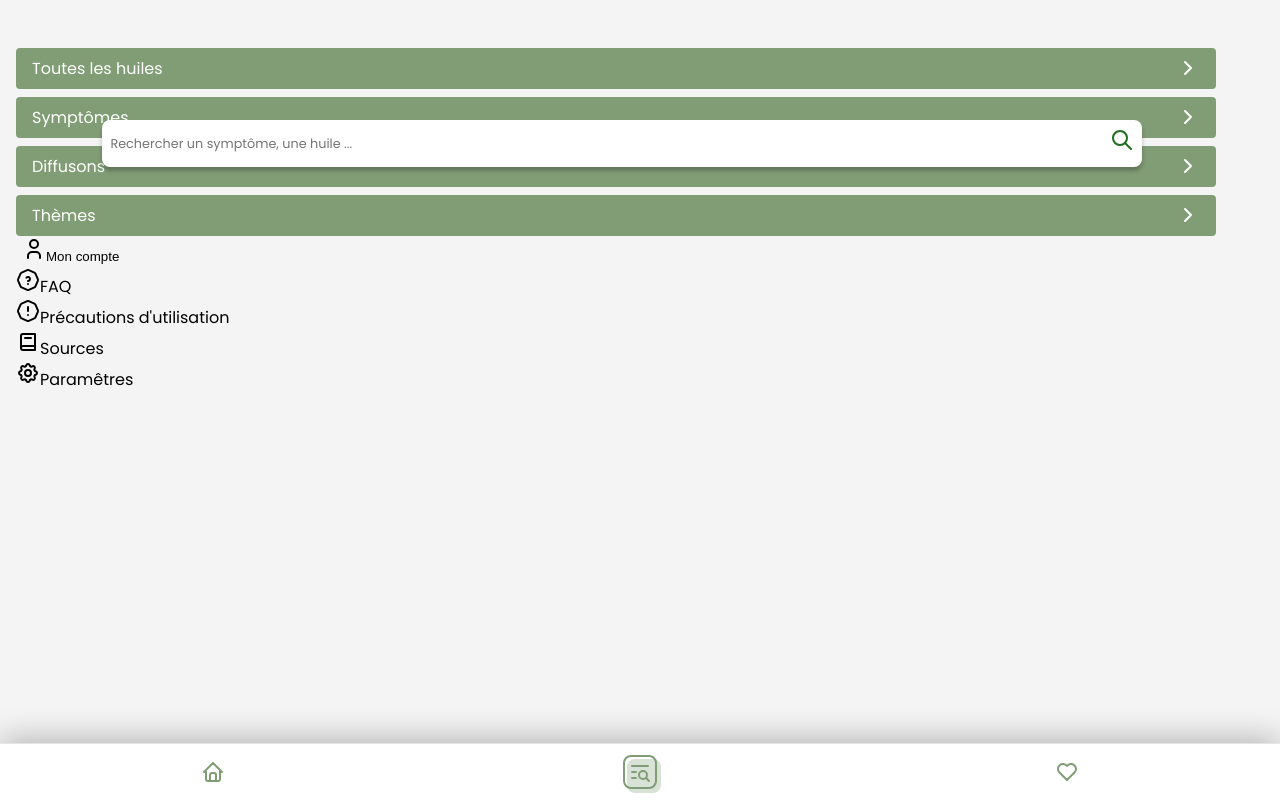
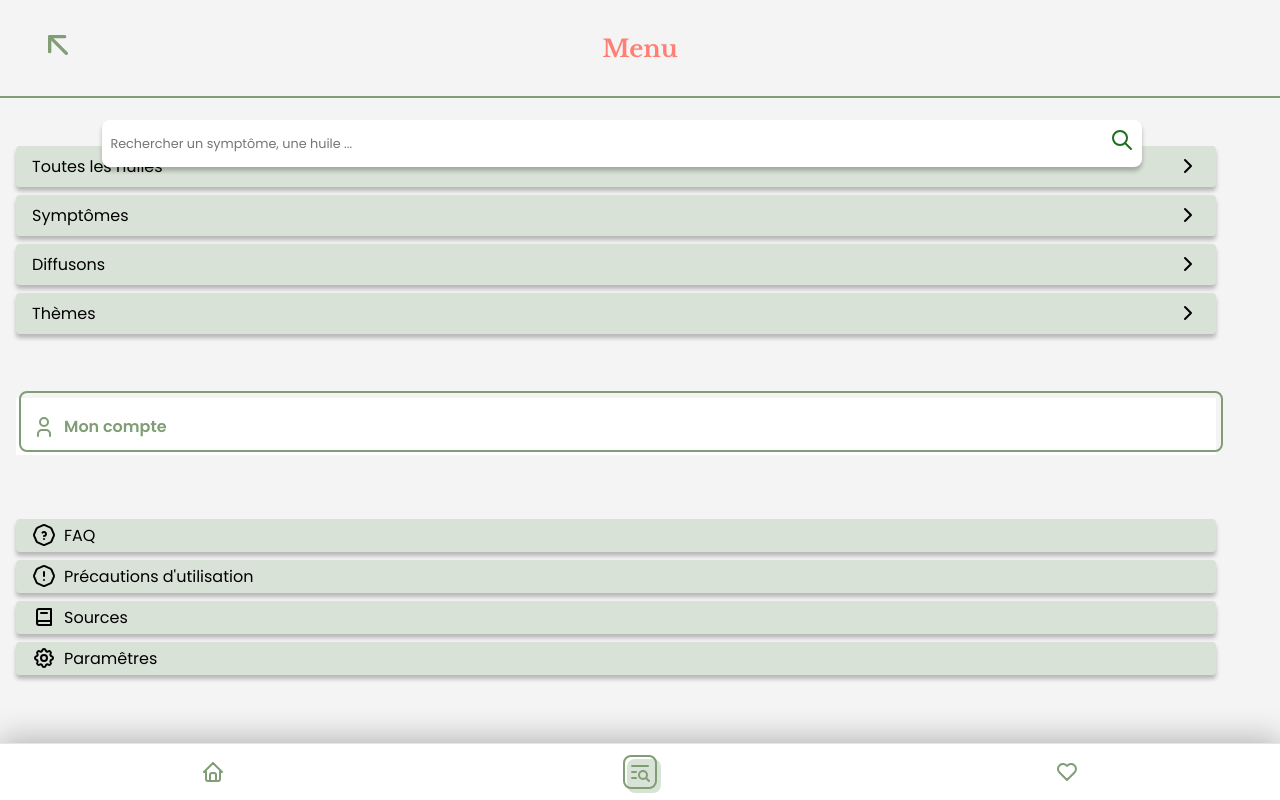
Before and after one commit to manonlvnr/TonEssentiel-App, a React (Create React App) app in the folder client/: page /menu in a window 1280 px wide. Built offline with nearby package versions, Linux system fonts and the light colour scheme.

Commit message:
Style Menu

```diff
--- a/client/src/components/organisms/Header/Header.scss
+++ b/client/src/components/organisms/Header/Header.scss
@@ -30,6 +30,17 @@
             font-size: var(--text-lg);
         }
     }
+
+    &.menu {
+        background-image: none;
+        margin: 0;
+        padding: 0 0 var(--space-md) 0;
+
+        .header__name {
+            font-size: var(--text-lg);
+            color: var(--color-tertiary);
+        }
+    }
 }
 
 
--- /dev/null
+++ b/client/src/components/organisms/Header/MenuHeader.jsx
@@ -0,0 +1,19 @@
+import { useNavigate } from "react-router-dom";
+import BackButton from "../../atoms/BackButton/BackButton"
+import "./Header.scss"
+
+function MenuHeader() {
+    const navigate = useNavigate();
+	const handleback = () => {
+		navigate(-1, {replace: true});
+	}
+
+    return (
+        <header className="header menu">
+            <h1 className="header__name">Menu</h1>
+            <BackButton handleback={handleback}/>
+        </header>
+    )
+}
+
+export default MenuHeader
--- a/client/src/components/pages/Menu/Menu.jsx
+++ b/client/src/components/pages/Menu/Menu.jsx
@@ -2,55 +2,57 @@ import { Link } from "react-router-dom";
 import './Menu.scss';
 import Search from "../../molecules/Search/Search";
 import { IconChevronRight, IconHelpOctagon, IconAlertOctagon, IconUser, IconBook2, IconSettings } from "@tabler/icons-react";
+import MenuHeader from "../../organisms/Header/MenuHeader";
 
 function Menu() {
 
     return (
+        <>
+        <MenuHeader />
+        <Search />
         <div className="menu">
-            <Search />
             <div className="menu__categories">
-                <div className="menu__categories__link">
-                    <Link to="/allOils">Toutes les huiles</Link>
+                <Link to="/allOils" className="menu__categories__link">
+                    <div>Toutes les huiles</div>
                     <IconChevronRight />
-                </div>
-                <div className="menu__categories__link">
-                    <Link to="/symptoms">Symptômes</Link>
+                </Link>
+                <Link to="/symptoms" className="menu__categories__link">
+                    <div>Symptômes</div>
                     <IconChevronRight />
-                </div>
-                <div className="menu__categories__link">
-                    <Link to="/diffusions">Diffusons</Link>
+                </Link>
+                <Link to="/diffusions" className="menu__categories__link">
+                    <div>Diffusons</div>
                     <IconChevronRight />
-                </div>
-                <div className="menu__categories__link">
-                    <Link to="/themes">Thèmes</Link>
+                </Link>
+                <Link to="/themes" className="menu__categories__link">
+                    <div>Thèmes</div>
                     <IconChevronRight />
-                </div>
+                </Link>
             </div>
-            <div className="menu__account">
-                <button className="menu__account__btn">
-                    <IconUser />
-                    <Link to="/account">Mon compte</Link>
-                </button>
-            </div>
-            <div className="menu__infos">
-                <div className="menu__infos__link">
+            <Link to="/account" className="menu__account">
+                <IconUser />
+                <div>Mon compte</div>
+            </Link>
+            <div to="/faq" className="menu__infos">
+                <Link className="menu__infos__link">
                     <IconHelpOctagon />
-                    <Link to="/faq">FAQ</Link>
-                </div>
-                <div className="menu__infos__link">
+                    <div>FAQ</div>
+                </Link>
+                <Link to="/utilisations" className="menu__infos__link">
                     <IconAlertOctagon />
-                    <Link to="/utilisations">Précautions d'utilisation</Link>
-                </div>
-                <div className="menu__infos__link">
+                    <div>Précautions d'utilisation</div>
+                </Link>
+                <Link to="/sources" className="menu__infos__link">
                     <IconBook2 />
-                    <Link to="/sources">Sources</Link>
-                </div>
-                <div className="menu__infos__link">
+                    <div>Sources</div>
+                </Link>
+                <Link to="/parametres" className="menu__infos__link">
                     <IconSettings />
-                    <Link to="/parametres">Paramêtres</Link>
-                </div>
+                    <div>Paramêtres</div>
+                </Link>
             </div>
         </div>
+        </>
     )
 }
 
--- a/client/src/components/pages/Menu/Menu.scss
+++ b/client/src/components/pages/Menu/Menu.scss
@@ -4,6 +4,8 @@
 // Menu
 // -----------------------------------------------------------------------------
 .menu {
+    display: flex;
+    flex-direction: column;
     margin-top: var(--space-xl);
     padding:var(--space-md) var(--space-2xl) var(--space-2xl) var(--space-md);
 }
@@ -13,41 +15,72 @@
 .menu__categories {
     display: flex;
     flex-direction: column;
+    gap: var(--space-sm);
+    margin: 0;
+    padding: 0 0 var(--space-2xl) 0;
+}
+
+.menu__categories__link {
+    @include reset-link;
+
+    display: flex;
+    justify-content: space-between;
+    list-style: none;
+    padding: var(--space-sm) var(--space-md);
+    color: var(--text-color);
+    background-color: var(--color-secondary);
+    border-radius: 4px;
+    box-shadow: var(--box-shadow);
+}
+
+// Account part
+// -----------------------------------------------------------------------------
+.menu__account {
+    @include reset-link;
+
+    position: relative;
+    display: flex;
+    align-items: center;
+    gap: var(--space-sm);
+    margin:  0 0 var(--space-2xl) 0;
+    padding: var(--space-md);
+    font-size: var(--text-sm);
+    font-weight: 600;
+    color: var(--color-primary);
+    background-color: var(--color-contrast);
+
+    &::before {
+        content: "";
+        position: absolute;
+        display: block;
+        width: 100%;
+        height: 100%;
+        bottom: 0.2rem;
+        left: 0.2rem;
+        border: solid 2px var(--color-primary);
+        border-radius: 0.5rem;
+    }
+}
+
+// Infos part
+// -----------------------------------------------------------------------------
+.menu__infos {
+    display: flex;
+    flex-direction: column;
     margin: 0;
     padding: 0;
     gap: var(--space-sm);
 }
 
-.menu__categories__link {
+.menu__infos__link {
+    @include reset-link;
+
     display: flex;
-    justify-content: space-between;
+    gap: var(--space-sm);
     list-style: none;
-    padding: var(--space-sm) var(--space-md);
-    color: var(--color-contrast);
-    background-color: var(--color-primary);
+    padding: var(--space-xs) var(--space-md);
+    color: var(--text-color);
+    background-color: var(--color-secondary);
     border-radius: 4px;
-
-    a {
-        @include reset-link;
-    }
+    box-shadow: var(--box-shadow);
 }
-
-// Account part
-// -----------------------------------------------------------------------------
-
-.menu__account__btn {
-    @include reset-button;
-
-    a {
-        @include reset-link;
-    }
-}
-
-// Infos part
-// -----------------------------------------------------------------------------
-
-.menu__infos__link {
-    a {
-        @include reset-link;
-    }
-}
```
